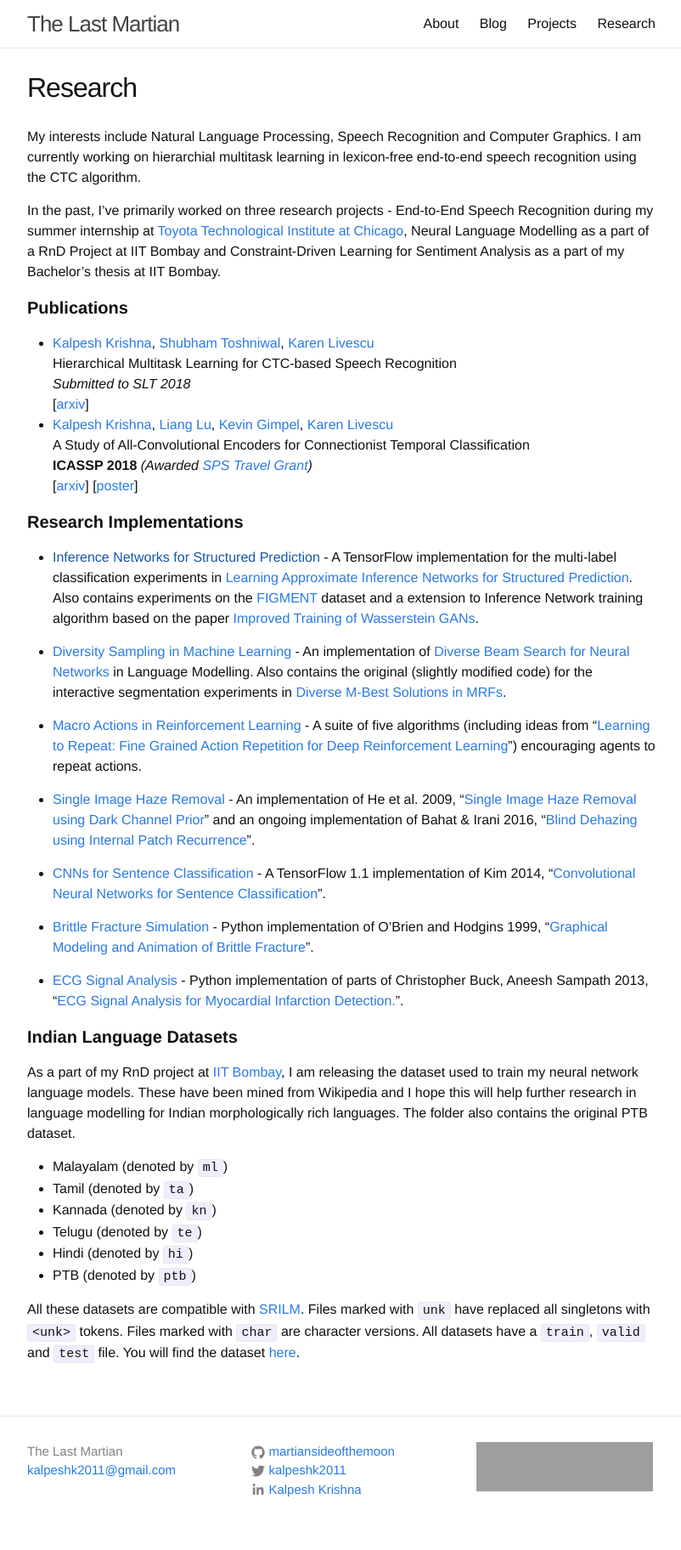
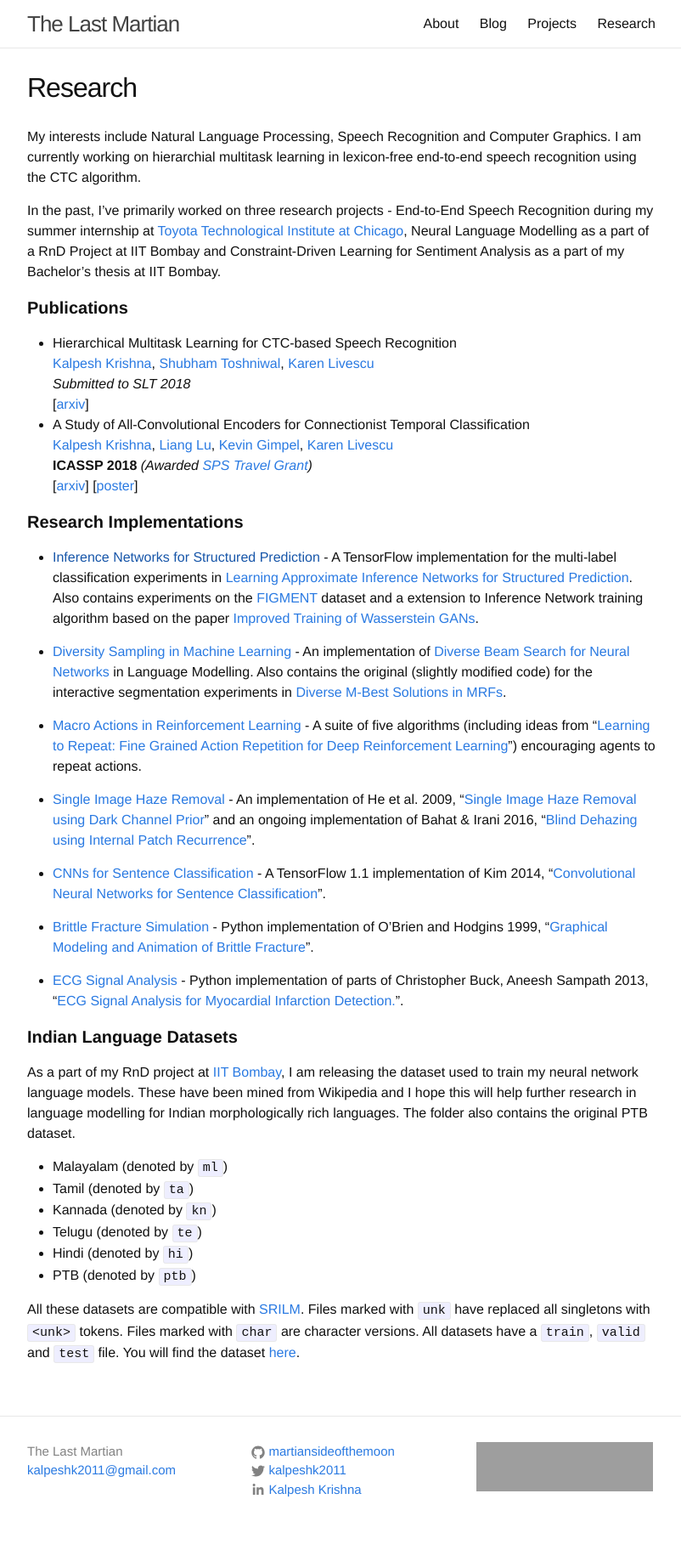
Before and after one commit to martiansideofthemoon/martiansideofthemoon.github.io, a Jekyll site: the page built from _pages/research.md, in a window 1280 px wide. Shown: the whole page at 85% size, without its empty margins (238-1040 px from the left). Built offline with Jekyll 4.4.1, drawn with Linux system fonts in a browser that asks for light colours; comment, search, counter and statistics services are not loaded; grey boxes are pictures that could not be loaded.

```diff
--- a/_pages/research.md
+++ b/_pages/research.md
@@ -9,12 +9,12 @@ In the past, I've primarily worked on three research projects - End-to-End Speec
 
 #### **Publications**
 
-* [Kalpesh Krishna](http://martiansideofthemoon.github.io/), [Shubham Toshniwal](http://ttic.uchicago.edu/~shtoshni/), [Karen Livescu](http://ttic.uchicago.edu/~klivescu/)
-Hierarchical Multitask Learning for CTC-based Speech Recognition
+* Hierarchical Multitask Learning for CTC-based Speech Recognition
+[Kalpesh Krishna](http://martiansideofthemoon.github.io/), [Shubham Toshniwal](http://ttic.uchicago.edu/~shtoshni/), [Karen Livescu](http://ttic.uchicago.edu/~klivescu/)
 *Submitted to SLT 2018*
 \[[arxiv](https://arxiv.org/abs/1807.06234)\]
-* [Kalpesh Krishna](http://martiansideofthemoon.github.io/), [Liang Lu](http://ttic.uchicago.edu/~llu/), [Kevin Gimpel](http://ttic.uchicago.edu/~kgimpel/), [Karen Livescu](http://ttic.uchicago.edu/~klivescu/)
-A Study of All-Convolutional Encoders for Connectionist Temporal Classification
+* A Study of All-Convolutional Encoders for Connectionist Temporal Classification
+[Kalpesh Krishna](http://martiansideofthemoon.github.io/), [Liang Lu](http://ttic.uchicago.edu/~llu/), [Kevin Gimpel](http://ttic.uchicago.edu/~kgimpel/), [Karen Livescu](http://ttic.uchicago.edu/~klivescu/)
 **ICASSP 2018** *(Awarded [SPS Travel Grant](https://signalprocessingsociety.org/events/sps-travel-grants))*
 \[[arxiv](https://arxiv.org/abs/1710.10398)\] \[[poster](https://sigport.org/sites/default/files/docs/study-convolutional-encoders.pdf)\]
 
```
